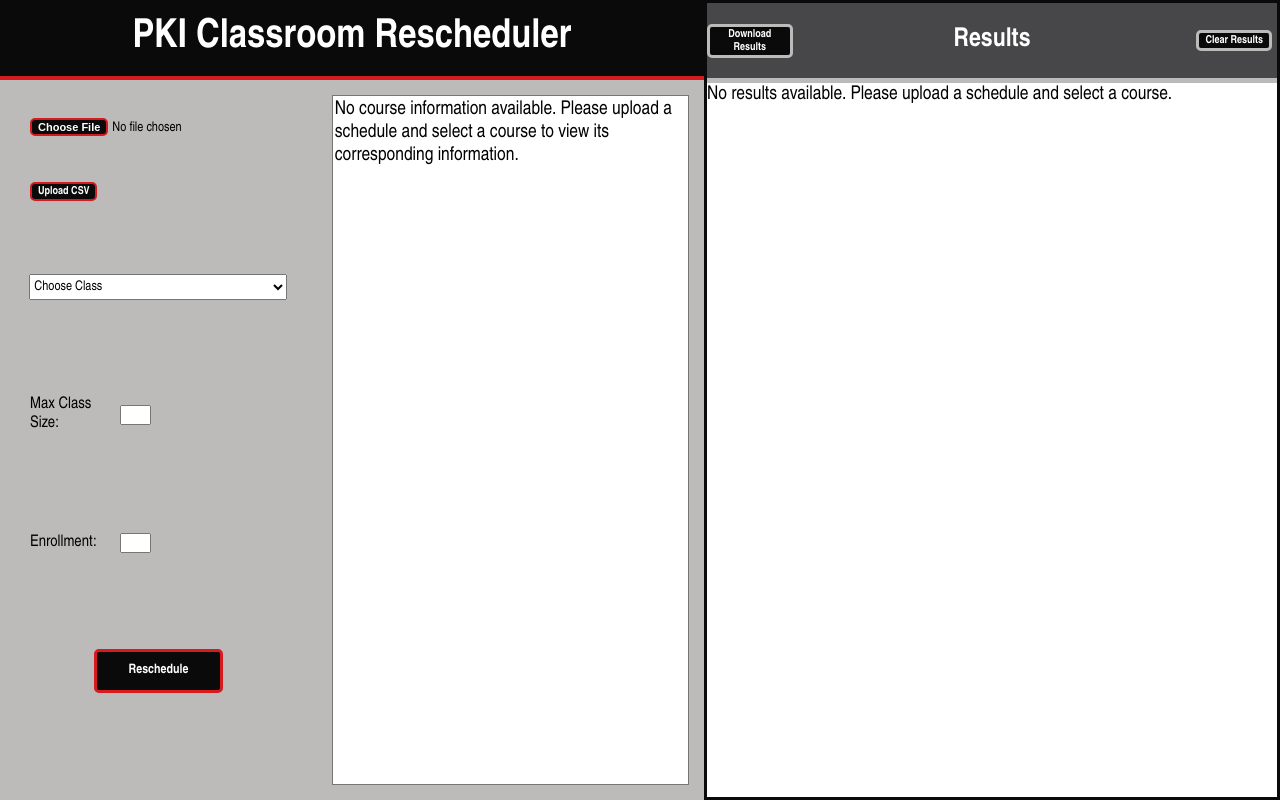
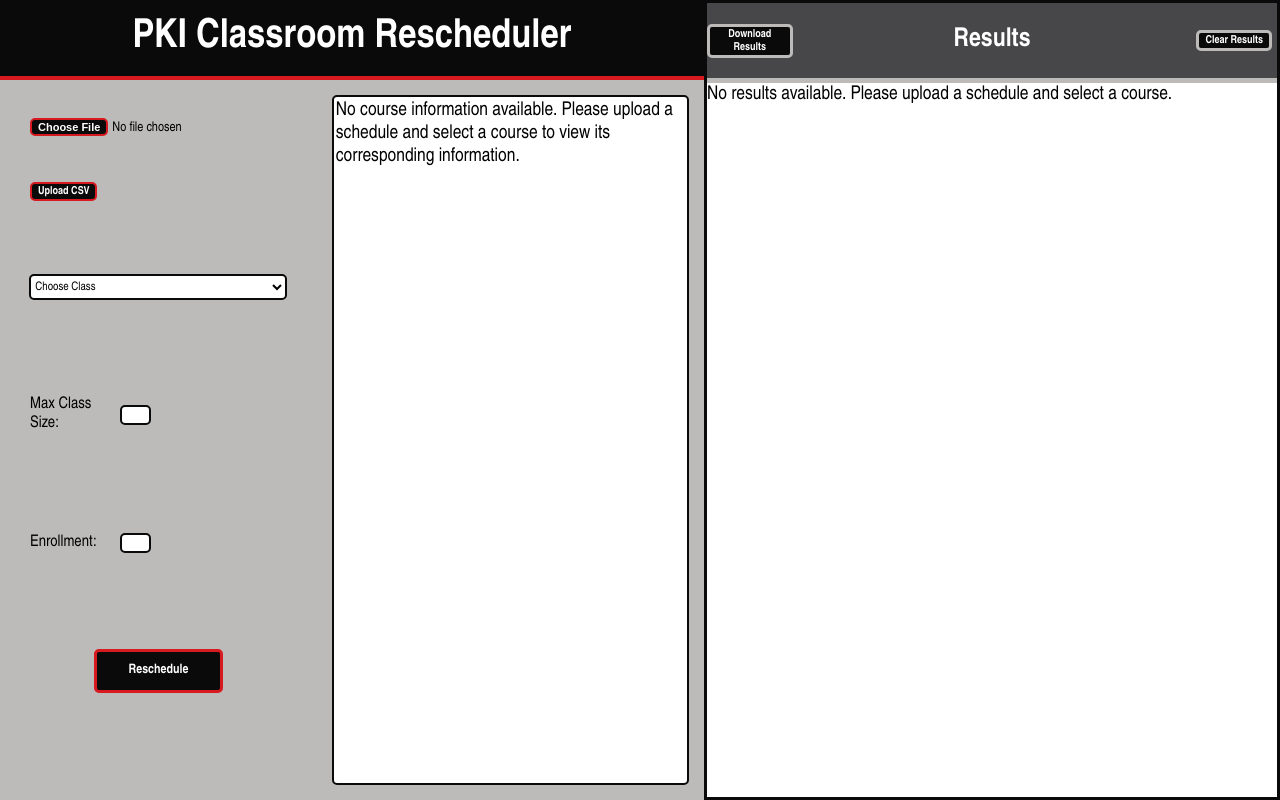
Before and after one commit to evanriley12/ThePlanners-PKI-Room-Scheduler, a React (Create React App) app in the folder pkiclassroomrescheduler/src/main/frontend/: page / in a window 1280 px wide. Built offline with nearby package versions, Linux system fonts and the light colour scheme.

Commit message:
Polished Textarea, Select, and Numberbox borders

```diff
--- a/pkiclassroomrescheduler/src/main/frontend/src/ClassroomReassignment.css
+++ b/pkiclassroomrescheduler/src/main/frontend/src/ClassroomReassignment.css
@@ -136,11 +136,18 @@
 
 textarea {
     background-color: #FFFFFF; /*Changed to UNO White*/
+    border: 2px solid #0A0A0A; /*Changed to UNO Black*/
+    border-radius: 5px;
     justify-content: center;
     width: 100%;
     height: 100%;
     resize: none;
     font-size: calc(3px + 2vmin);
+
+}
+
+textarea:hover {
+    border: 2px solid #D71920; /*Changed to UNO Red*/
 }
 
 .ClassroomReassignment-inputForm {
@@ -168,6 +175,18 @@ textarea {
 .ClassroomResassignment-selectBox {
     width: 12%;
     height: 20%;
+}
+
+select {
+    background-color: #FFFFFF; /*Changed to UNO White*/
+    border: 2px solid #0A0A0A; /*Changed to UNO Black*/
+    border-radius: 5px;
+
+    font-size: calc(3px + 1.1vmin);
+}
+
+select:hover {
+    border: 2px solid #D71920; /*Changed to UNO Red*/
 }
 
 .ClassroomReassignment-rescheduleButton {
@@ -241,6 +260,18 @@ input[type="file"]::file-selector-button:hover {
     padding: 15px;
 }
 
+input[type="number"] {
+    background-color: #FFFFFF; /*Changed to UNO White*/
+    border: 2px solid #0A0A0A; /*Changed to UNO Black*/
+    border-radius: 5px;
+
+    font-size: calc(3px + 1.1vmin);
+}
+
+input[type="number"]:hover {
+    border: 2px solid #D71920; /*Changed to UNO Red*/
+}
+
 .ClassroomReassignment-outputWidget {
     background-color: #BCBBBA; /*Changed to UNO Light Gray*/
     border: 4px solid #0A0A0A; /*Changed to UNO Black*/
```
